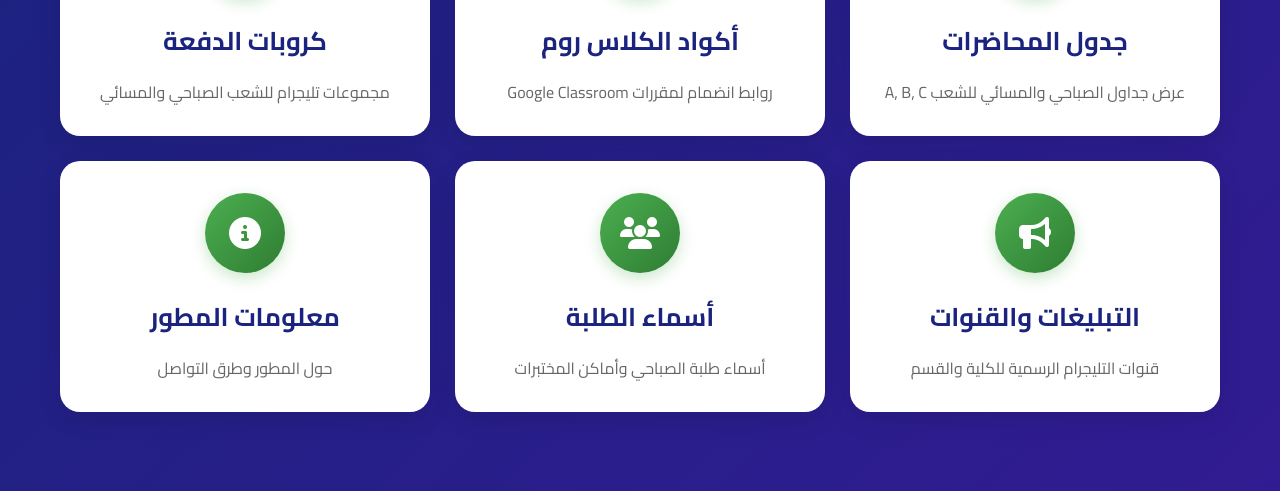
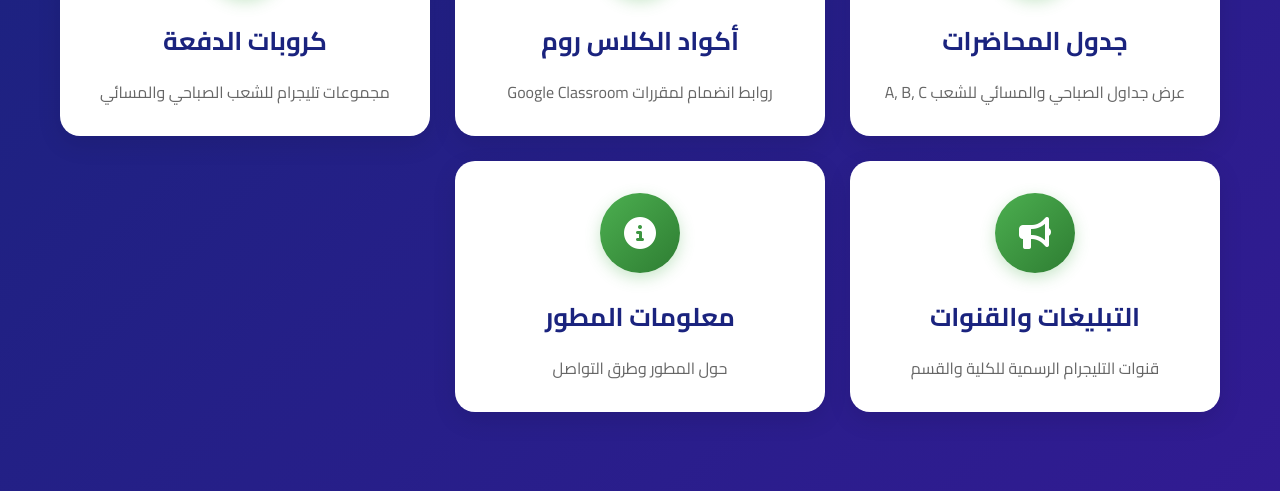
Before and after one commit to saif-demo/Cyber_Security_Nineveh, a plain HTML site: page index.html in a window 1280 px wide. Shown: the part 309-800 px from the top of the page. Drawn offline with Linux system fonts and the light colour scheme.

Commit message:
Update index.html

```diff
--- a/index.html
+++ b/index.html
@@ -53,13 +53,6 @@
                 <p>قنوات التليجرام الرسمية للكلية والقسم</p>
             </div>
 
-            <div class="section-card" onclick="openSection('students')">
-                <div class="section-icon">
-                    <i class="fas fa-users"></i>
-                </div>
-                <h3>أسماء الطلبة</h3>
-                <p>أسماء طلبة الصباحي وأماكن المختبرات</p>
-            </div>
 
             <div class="section-card" onclick="openSection('about')">
                 <div class="section-icon">
```
